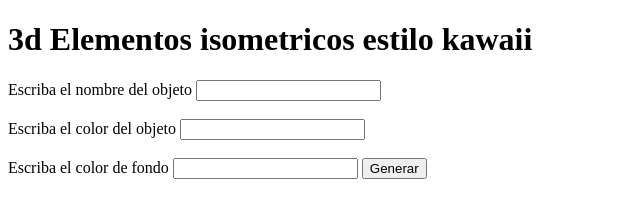
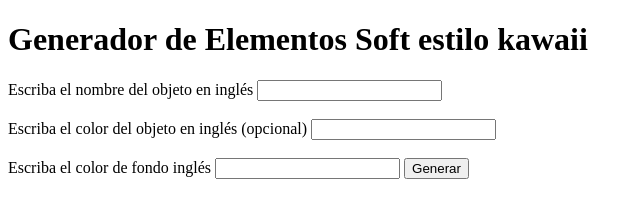
Before and after one commit to Eli-2022/prompt.github.io, a plain HTML site: page index.html in a window 1280 px wide. Shown: the whole page, without its empty margins (0-642 px from the left). Drawn offline with Linux system fonts and the light colour scheme.

Commit message:
Update index.html

```diff
--- a/index.html
+++ b/index.html
@@ -8,18 +8,18 @@
 
     <body>
          <div id = "content">
-            <h1>3d Elementos isometricos estilo kawaii</h1>
-            <label for = "name-input">Escriba el nombre del objeto</label>
+            <h1>Generador de Elementos Soft estilo kawaii</h1>
+            <label for = "name-input">Escriba el nombre del objeto en inglés</label>
             <input id = "name-input" type = "text"></input>
 
             <br>
             <br>
 
-            <label for = "color-object">Escriba el color del objeto</label>
+            <label for = "color-object">Escriba el color del objeto en inglés (opcional)</label>
             <input id = "color-object" type = "text"></input>
             <br>
             <br>
-            <label for = "color-background">Escriba el color de fondo</label>
+            <label for = "color-background">Escriba el color de fondo inglés</label>
             <input id = "color-background" type = "text"></input>
 
 
```
